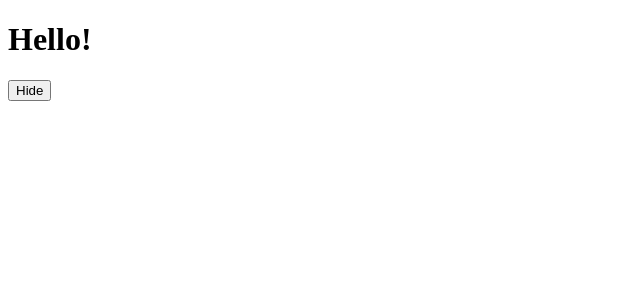
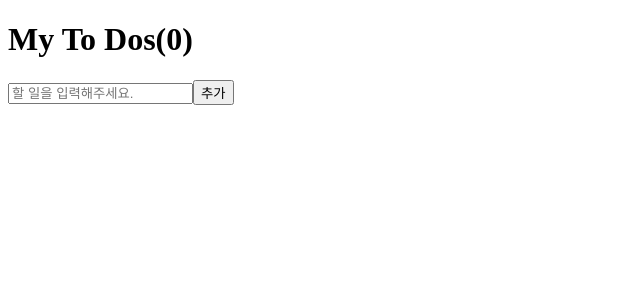
Before and after one commit to hyer0705/react-met-on-a-rainy-day, a React (Create React App) app: page / in a window 1280 px wide. Shown: the top 300 px of the page, without its empty margins (0-640 px from the left). Built offline with nearby package versions, Linux system fonts and the light colour scheme.

Commit message:
Use spread syntax to set ToDos Array

```diff
--- a/src/App.js
+++ b/src/App.js
@@ -1,22 +1,33 @@
 import { useEffect, useState } from "react";
 
-function Hello() {
-  useEffect(() => {
-    console.log("created:)");
+function App() {
+  const [toDo, setToDo] = useState("");
+  const [toDos, setToDos] = useState([]);
 
-    return () => console.log("destroyed:(");
-  }, []);
-  return <h1>Hello!</h1>;
-}
+  const onChange = (event) => setToDo(event.target.value);
+  const onSubmit = (event) => {
+    event.preventDefault();
 
-function App() {
-  const [hide, setHide] = useState(false);
-  const onClick = () => setHide((prev) => !prev);
+    if (toDo === "") {
+      return;
+    }
+
+    setToDos((currTodos) => [toDo, ...currTodos]);
+    setToDo("");
+  };
 
   return (
     <div className="App">
-      {hide ? null : <Hello />}
-      <button onClick={onClick}>{hide ? "Show" : "Hide"}</button>
+      <h1>My To Dos({toDos.length})</h1>
+      <form onSubmit={onSubmit}>
+        <input
+          onChange={onChange}
+          value={toDo}
+          placeholder="할 일을 입력해주세요."
+          type="text"
+        />
+        <button>추가</button>
+      </form>
     </div>
   );
 }
```
